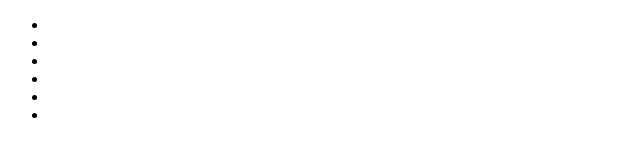
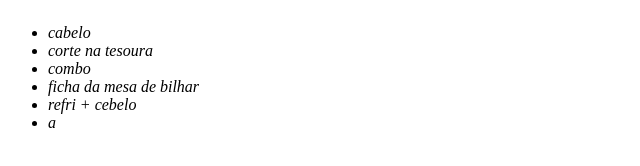
Before and after one commit to wettooo777/barbaria-do-portes, a plain HTML site: page produtos.html in a window 1280 px wide. Shown: the whole page, without its empty margins (0-640 px from the left). Drawn offline with Linux system fonts and the light colour scheme.

Commit message:
refiz algumas linhas  e arrumei um pouco o espaghett

```diff
--- a/produtos.html
+++ b/produtos.html
@@ -3,17 +3,18 @@
 <head>
     <meta charset="UTF-8">
     <meta name="viewport" content="width=, initial-scale=1.0">
-    <title>Produtos - barbearia(nome)</title>
+    <title>Produtos - barbearia</title>
+    <link rel="stylesheet" href="style.css">
 </head>
 <body>
     <div>
         <ul>
-            <li class="itens">            </li>
-            <li class="itens">            </li>
-            <li class="itens">            </li>
-            <li class="itens">            </li>
-            <li class="itens">            </li>
-            <li class="itens">            </li>
+            <li class="itens">cabelo</li>
+            <li class="itens">corte na tesoura</li>
+            <li class="itens">combo</li>
+            <li class="itens">ficha da mesa de bilhar</li>
+            <li class="itens">refri + cebelo</li>
+            <li class="itens">  a          </li>
 
         </ul>
     </div>
--- a/style.css
+++ b/style.css
@@ -44,3 +44,7 @@ h1{
 #missao{
     font-size: 20px;
 }
+
+#titulo-principal{
+    padding-left: center;
+}
```
Also changed, not shown: index.html (+5 -3 lines).
